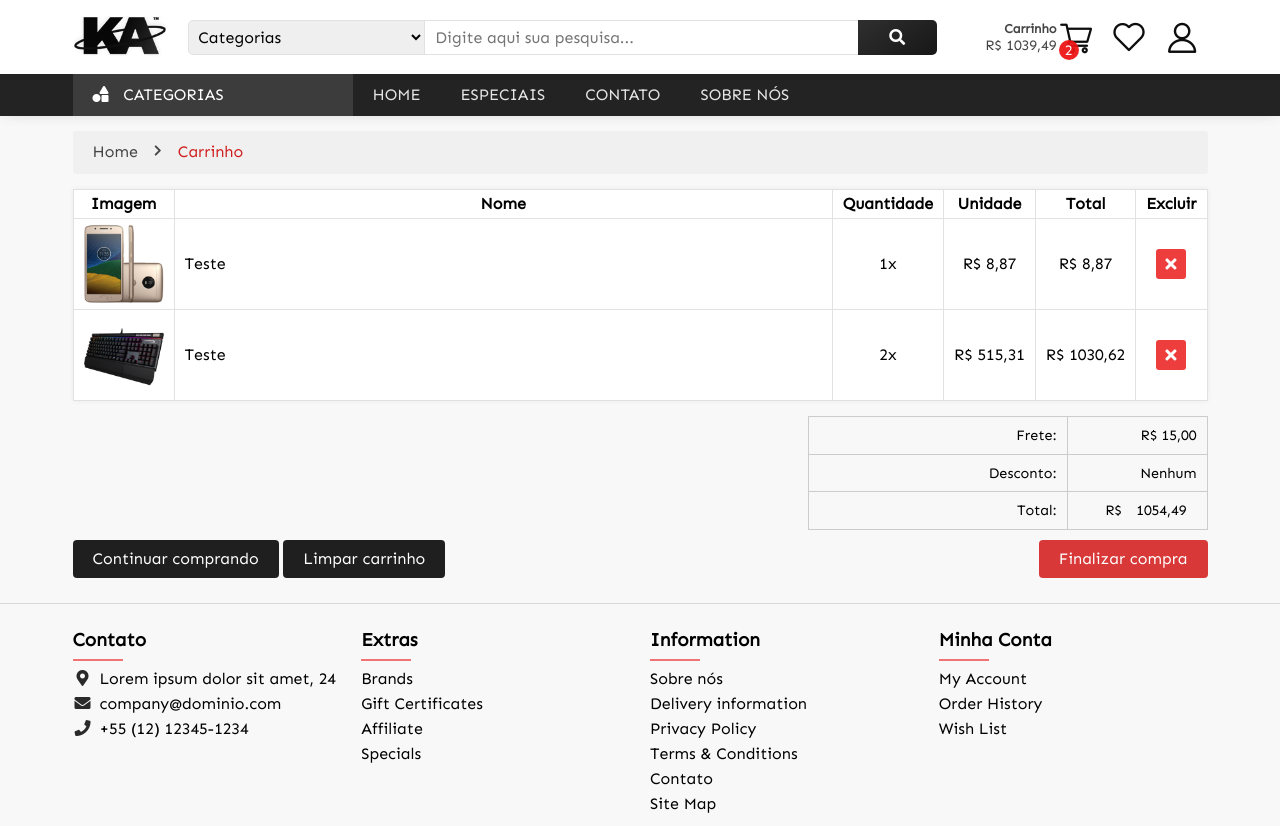
After one commit to marcelotomazelli/ka-tecshop, a PHP site: page /cart.php in a window 1280 px wide. The commit adds this page. Run offline with PHP 8.4, Linux system fonts and the light colour scheme; some libraries are stand-ins or nearby versions.

Commit message:
dropdown-page-cart
dropdown e pagina do carrinho feitos

```diff
--- /dev/null
+++ b/cart.php
@@ -0,0 +1,122 @@
+<!DOCTYPE html>
+<html>
+<head>
+	<meta name="viewport" content="width=device-width, initial-scale=1, shrink-to-fit=no">
+	<meta charset="UTF-8">
+	<title>KA TECSHOP</title>
+
+	<link href="https://fonts.googleapis.com/css2?family=Sen&display=swap" rel="stylesheet">
+
+	<link rel="stylesheet" type="text/css" href="css/normalize.css">
+	<link rel="stylesheet" type="text/css" href="css/default.css">
+	<link rel="stylesheet" type="text/css" href="css/cart.css">
+	<link rel="stylesheet" type="text/css" href="css/media.css">
+
+	<!-- Font Awesome -->
+	<link rel="stylesheet" href="https://cdnjs.cloudflare.com/ajax/libs/font-awesome/5.14.0/css/all.min.css">
+
+	<!-- Para Estilos do menu Categoria -->
+	<style type="text/css">
+	</style>
+</head>
+<body id="bodyid" class="close_s">
+
+	<!--|➖➖➖➖  Header  ➖➖➖➖|-->
+	<? require_once "phphtml/header.php" ?>
+
+	<!--|➖➖➖➖  Parte localização  ➖➖➖➖|-->
+	<section id="divloc">
+		<div class="content">
+			<ul>
+				<li>
+					<a href="#">Home</a>
+				</li>
+				<li>
+					<a href="#">Carrinho</a>
+				</li>
+			</ul>
+		</div>
+	</section>
+
+	<main id="maincart">
+		<div class="content">
+
+			<section id="products-list">
+				<div>
+					<table class="product-table">
+
+						<thead>
+							<tr class="product-line">
+								<th>Imagem</th>
+								<th>Nome</th>
+								<th>Quantidade</th>
+								<th>Unidade</th>
+								<th>Total</th>
+								<th>Excluir</th>
+							</tr>
+						</thead>
+
+						<tbody>
+							<? foreach($products as $value) { ?>
+								<tr class="product-line">
+									<td>
+										<a href="#">
+											<img src="img_produtos/<?= $value['id']?>/index.jpg" alt="">
+										</a>
+									</td>
+									<td class="name-product">Teste</td>
+									<td><?= $value['qtd'] ?>x</td>
+									<td>R$ <?= str_replace('.', ',', $value['valor']) ?></td>
+									<td>R$ <?= str_replace('.', ',', ($value['valor'] * $value['qtd'])) ?></td>
+									<td class="button-delete">
+										<button>
+											<i class="fas fa-plus" style="transform: rotateZ(45deg)"></i>
+										</button>
+									</td>
+								</tr>
+							<? } ?>
+						</tbody>
+					</table>
+				</div>
+			</section>
+
+			<section id="generalinfo-cart">
+				<div id="infocart-total">
+					<table class="cart-total">
+						<tr class="two-items-table">
+							<td>Frete:</td>
+							<td>R$ 15,00</td>
+						</tr>
+						<tr class="two-items-table">
+							<td>Desconto:</td>
+							<td>Nenhum</td>
+						</tr>
+						<tr class="two-items-table">
+							<td>Total:</td>
+							<td>R$ <span><?= str_replace('.', ',', ($total + 15))?></span></td>
+						</tr>
+					</table>
+				</div>
+
+				<div id="infocart-footer">
+					<div>
+						<button>Continuar comprando</button>
+						<button>Limpar carrinho</button>
+					</div>
+					<div>
+						<button>Finalizar compra</button>
+					</div>
+				</div>
+			</section>
+
+		</div>
+	</main>
+
+	<!-- |➖➖➖➖  Rodapé  ➖➖➖➖| -->
+	<? require_once "phphtml/footer.php" ?>
+
+
+	<!-- ➖➖|´/ Script \`|➖➖ -->
+	<script src="js/product.js"></script>
+</body>
+</html>
--- /dev/null
+++ b/css/cart.css
@@ -0,0 +1,116 @@
+#maincart {
+	margin-top: 15px;
+}
+
+@media (max-width: 767.98px) {
+	#products-list > div {
+		overflow-x: scroll;
+	}
+}
+
+#products-list > div {
+	background-color: #fff;
+}
+
+.product-table {
+	border-collapse: collapse;
+	box-shadow:  0 0 5px #0000000f;
+}
+
+
+.product-line > * {
+	padding: 5px 10px;
+	border: 1px solid #E1E1E1;
+}
+
+
+.product-line > .name-product {
+	width: 100%;
+	min-width: 200px;
+}
+
+.product-line img {
+	display: block;
+	width: 80px;
+}
+
+.product-line > td:first-child + td ~ td {
+	text-align: center;
+}
+
+.product-line button {
+	border: none;
+	padding: 5px;
+	background-color: #ED3D3D;
+	border-radius: 3px;
+	color: #fff;
+	transition: 0.3s;
+}
+
+.product-line button i {
+	display: block;
+	width: 20px;
+	height: 20px;
+	text-align: center;
+	line-height: 20px;
+}
+
+.product-line button:hover {
+	background-color: #D12D2D;
+	transition: 0.3s;
+}
+
+.product-line > td:first-child + td + td ~ td {
+	white-space: nowrap;
+}
+
+
+#generalinfo-cart {
+	margin-top: 15px;
+}
+
+#infocart-total {
+	display: flex;
+	justify-content: flex-end;
+}
+
+#infocart-total table {
+	max-width: 400px;
+}
+
+#infocart-total * {
+	padding: 10px;
+	border-color: #CCCCCC;
+}
+
+#infocart-footer {
+	margin-top: 10px;
+	display: flex;
+	justify-content: space-between;
+}
+
+#infocart-footer button {
+	border: none;
+	padding: 10px 20px;
+	border-radius: 4px;
+	color: #fff;
+	transition: 0.3s;
+}
+
+#infocart-footer > div:first-child button {
+	background-color: #1F1F1F;
+}
+
+#infocart-footer > div:first-child button:hover {
+	background-color: #292929;
+	transition: 0.3s;
+}
+
+#infocart-footer > div:last-child button {
+	background-color: #D83838;
+}
+
+#infocart-footer > div:last-child button:hover {
+	background-color: #D52323;
+	transition: 0.3s;
+}
--- a/css/default.css
+++ b/css/default.css
@@ -40,9 +40,14 @@ h1, h2, h3, h4, h5 {
 	padding: 0;
 }
 
+button:hover {
+	cursor: pointer;
+}
+
 .content {
 	height: 100%;
 }
+
 @media (max-width: 575.98px) {
 	.content {
 		margin-left: 10px;
--- a/css/header-footer.css
+++ b/css/header-footer.css
@@ -85,10 +85,63 @@ header {
 	align-items: center;
 }
 
-#cart {
-	background: url(../img/icons/cart-icon.png) no-repeat;
+#h-panel > a,
+#h-panel > div > a {
+	display: block;
+}
+
+#h-panel > div > a {
+	height: 40px;
+	min-width: 40px;
+}
+
+#h-panel > a,
+#h-panel > div,
+#h-panel > button {
+	margin: 0 6px;
+	height: 40px;
+	min-width: 40px;
+}
+
+#link-cart > div > span {
+	font-size: 0.9em;
+	height: 20px;
+	width: 20px;
+	line-height: 20px;
+	border-radius: 30px;
+	background-color: #ED1212ee;
+	color: #fff;
+	position: absolute;
+	bottom: -2px;
+	right: 13px;
+	display: block;
+	text-align: center;
+}
+
+#link-cart > div {
+	background: url(../img/icons/cart.png) no-repeat center right;
 	background-size: 32px 32px;
-	background-position: 3px 4px;
+	padding-right: 35px;
+	display: flex;
+	align-items: center;
+	position: relative;
+	min-height: 40px;
+	max-height: 40px;
+	margin: 0 5px;
+}
+
+#cart-tittle > span {
+	text-align: right;
+}
+
+#cart-tittle > span:first-child {
+	font-size: 0.8em;
+	font-weight: bold;
+	display: block;
+}
+
+#cart-tittle > span:last-child {
+	font-size: 0.9em;
 }
 
 #favorites {
@@ -103,130 +156,145 @@ header {
 	background-position: 3px 4px;
 }
 
-#h-panel > a,
-#h-panel > div > a {
-	display: block;
+.dropdown-panel {
+	position: relative;
+	z-index: 2;
 }
 
-#h-panel > div > a {
-	height: 40px;
-	width: 40px;
-}
-
-#h-panel > a,
-#h-panel > div,
-#h-panel > button {
-	margin: 0 6px;
-	height: 40px;
-	width: 40px;
-}
-
-#button-responsive-menu {
-	border: none;
-	background: none;
-	width: 40px;
-	height: 40px;
-	margin-left: 5px;
-	font-size: 1.8em;
-}
-
-#button-responsive-menu.open_s {
-	z-index: 7;
-}
-
-#button-responsive-menu i {
-	line-height: 38px;
-	display: block;
-}
-
-#button-responsive-menu * {
-	transition: 0.4s;
-	opacity: 1;
+.dropdown-panel > a {
+	border: 1px solid #E0E0E000;
+	border-bottom: none;
 	position: relative;
-	left:0;
-}
-
-#button-responsive-menu > i:first-child { top: 0 }
-
-#button-responsive-menu > i:last-child { bottom: 0 }
-
-#button-responsive-menu.open_s * { transition: 0.6s }
-
-#button-responsive-menu.open_s > i:first-child {
-	transform: rotate(-45deg);
-	top:8px;
-}
-
-#button-responsive-menu.open_s > i:first-child + i {
-	opacity: 0;
-	width: 0;
-	left: 25px;
+	border-top-left-radius: 5px;
+	border-top-right-radius: 5px;
 	transition: 0.3s;
 }
 
-#button-responsive-menu.open_s > i:last-child {
-	transform: rotateZ(45deg);
-	bottom: 8px;
+div.dropdown-panel:hover > a {
+	border: 1px solid #E9E9E9;
+	border-bottom: none;
+	min-height: 50px;
+	background-color: #FBFBFB !important;
+	border-top-left-radius: 5px;
+	border-top-right-radius: 5px;
+	transition: 0.3s;
 }
 
-#button-responsive-menu:hover {
+.dropdown-panel > div {
+	border: 1px solid #E9E9E9;
+	position: absolute;
+	right: 0;
+	top: 49px;
+	border-top-left-radius: 5px;
+	border-bottom-left-radius: 5px;
+	border-bottom-right-radius: 5px;
+	background-color: #FBFBFB;
+	box-shadow: 0 0 5px #00000010;
+	visibility: hidden;
+	opacity: 0;
+	transition: 0.3s;
+}
+
+.dropdown-panel:hover > div {
+	visibility: visible;
+	opacity: 1;
+	transition: 0.3s;
+}
+
+#div-cart > div {
+	padding: 10px;
+	min-width: 360px;
+}
+
+.cart-total {
+	border-collapse: collapse;
+	width: 100%;
+}
+
+.cart-total {
+	font-size: 0.9em;
+	text-align: right;
+}
+
+.cart-total tr {
+	border: 1px solid #DDDDDD;
+}
+
+.cart-total td {
+	padding: 5px;
+}
+
+.two-items-table > td:first-child {
+	border-right: 1px solid #DDDDDD;
+	width: 65%;
+}
+
+
+#products-cart {
+	/*border: 1px solid red;*/
+}
+
+#products-cart > table {
+	border-collapse: collapse;
+	height: 70px;
+}
+
+#products-cart > table:hover {
+	background-color: #F6F6F6;
+}
+
+#products-cart > table:first-child ~ table {
+	margin-top: 10px;
+}
+
+#products-cart {
+	margin-bottom: 5px;
+}
+
+
+.product-cart > td {
+	width: 100%;
+	font-size: 0.9em;
+}
+
+.product-cart > td:first-child {
+	max-width: 70px;
+	min-width: 70px;
+	width: 70px;
+	padding: 5px;
+}
+
+.product-cart > td:first-child > img {
+	display: block;
+	height: 60px;
+}
+
+.product-cart > td:first-child + td + td + td {
+	max-width: 90px;
+	min-width: 90px;
+	width: 90px;
+	text-align: center;
+}
+
+.product-cart button {
+	background-color: transparent;
+	border: none;
 	cursor: pointer;
 }
 
-.icon-bar {
-	height: 3px;
-	width: 26px;
-	background: #171717;
-	margin: 5px 0;
-	border-radius: 5px;
+.product-cart button:hover {
+	color: #E12525;
 }
 
-#div-login {
-	position: relative;
-	z-index: 3;
-}
 
-#div-login > a {
-	border: 1px solid #E0E0E000;
-	border-bottom: none;
-	background-color: #ffffff;
-	position: relative;
-	border-top-left-radius: 5px;
-	border-top-right-radius: 5px;
-	transition: 0s;
-}
-
-#div-login:hover > a {
-	border: 1px solid #E0E0E0;
-	border-bottom: none;
-	z-index: 4;
-	border-top-left-radius: 5px;
-	border-top-right-radius: 5px;
-	transition: 0s;
-}
 
 #div-login > div {
-	border: 1px solid #E0E0E0;
-	position: absolute;
-	top: 39px;
+	padding: 10px 0;
 	min-width: 230px;
-	right: 0;
-	border-top-left-radius: 5px;
-	border-bottom-left-radius: 5px;
-	border-bottom-right-radius: 5px;
-	background: #fff;
-	padding: 10px 0;
-	box-sizing: border-box;
-
-	display: none;
 }
 
 #div-login > div > * {
 	margin: 0 10px;
-}
-
-#div-login:hover > div {
-	display: block;
 }
 
 /* PAINEL DE PERFIL */
@@ -1029,7 +1158,7 @@ header {
 	}
 
 	#header-banner .content {
-		grid-template-columns: 200px 1fr 200px;
+		grid-template-columns: 95px 1fr 250px;
 	}
 
 	#button-categories {
--- a/phphtml/header.php
+++ b/phphtml/header.php
@@ -30,16 +30,111 @@
 				</form>
 			</div>
 
+			<?php
+
+				if(1 == rand(1,6)) {
+					$items = rand(5,9);
+				} else {
+					$items = rand(0,4);
+				}
+
+				$products = array();
+
+				for($i = 1; $i <= $items; $i++) {
+
+					$first_value = 0;
+
+					if(1 == rand(1,5)) {
+						$first_value = rand(7,15999);
+					} else {
+						$first_value = rand(7,599);
+					}
+
+					$product = [
+						'id' => rand(1,50),
+						'qtd' => rand(1,3),
+						'valor' => $first_value.'.'.rand(0,99)
+					];
+
+					array_push($products, $product);
+				}
+
+				$total = 0.00;
+
+				if($items != 0) {
+					foreach($products as $value) {
+						$total += ($value['valor'] + 0) * $value['qtd'];
+					}
+				}
+
+			?>
+
 			<!---\ Painel --->
 			<div id="h-panel">
 				<!--; Link Carrinho-->
-				<a id="cart" href="#"></a>
+				<div id="div-cart" class="dropdown-panel">
+					<a id="link-cart" href="cart.php">
+						<div>
+							<div id="cart-tittle">
+								<span>Carrinho</span>
+								<span>
+									<?php
+										echo 'R$ ';
+										if($items != 0) {
+											echo str_replace('.', ',', $total);
+										} else {
+											echo '0,00';
+										}
+									?>
+								</span>
+							</div>
+							<span id="number-items-cart"><?= $items ?></span>
+						</div>
+					</a>
+					<div id="cart">
+						<div id="products-cart">
+							<? foreach($products as $value) { ?>
+								<table>
+									<tr class="product-cart">
+										<td><img src="img_produtos/<?= $value['id']?>/index.jpg" height="60"alt=""></td>
+										<td>Teste 1</td>
+										<td><?= $value['qtd'] ?>x</td>
+										<td>R$ <?= str_replace('.', ',', ($value['valor'] * $value['qtd']))?></td>
+										<td>
+											<button>
+												<i class="fas fa-plus" style="transform: rotateZ(45deg)"></i>
+											</button>
+										</td>
+									</tr>
+								</table>
+							<? } ?>
+						</div>
+						<? if($items != 0) { ?>
+							<table class="cart-total">
+								<tr class="two-items-table">
+									<td>Frete:</td>
+									<td>R$ 15,00</td>
+								</tr>
+								<tr class="two-items-table">
+									<td>Desconto:</td>
+									<td>Nenhum</td>
+								</tr>
+								<tr class="two-items-table">
+									<td>Total:</td>
+									<td>R$ <span><?= str_replace('.', ',', ($total + 15))?></span></td>
+								</tr>
+							</table>
+						<? } else { ?>
+							<span>Nenhum item no carrinho.</span>
+						<? } ?>
+					</div>
+				</div>
 
 				<!--; Link Favoritos-->
 				<a id="favorites" href="#"></a>
 
 				<!--; Link Perfil-->
-				<div id="div-login">
+				<div id="div-login" class="dropdown-panel">
 
 					<a id="link-profile" href="./access_page.php">
 					</a>
```
Also changed, not shown: other parts of css/header-footer.css (+62 -1 lines), css/product.css (+0 -8 lines), img/icons/cart.png (renamed from img/icons/cart-icon.png).
